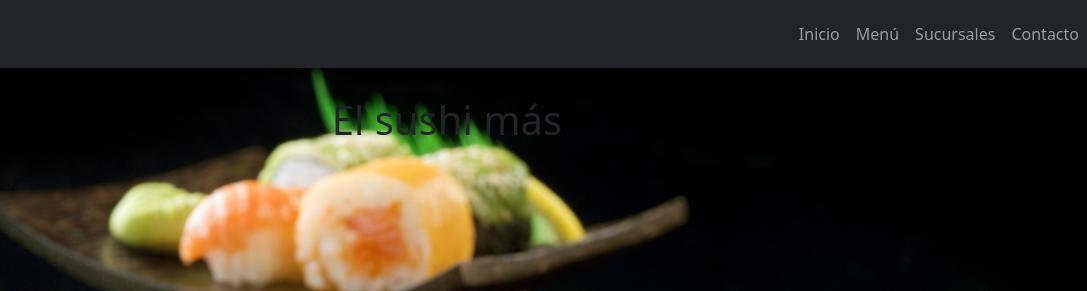
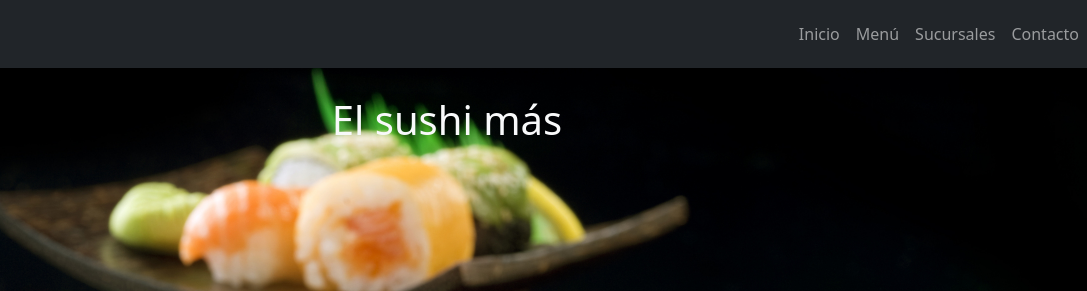
Before and after one commit to Leonelgtzl/Bootstrap, a website built with Parcel: page index.html in a window 1280 px wide. Shown: the top 291 px of the page, 193-1280 px from the left. Built offline with nearby package versions, Linux system fonts and the light colour scheme.

Commit message:
Update 3 files

```diff
--- a/index.html
+++ b/index.html
@@ -77,7 +77,7 @@
     <section class="bg-light">
       <img class="img-fluid h-25" src="src/sushigrande.jpg" alt="Sushi">
       <div class="caption">
-        <h1 class="text-center $gray-100">El sushi más</h1>
+        <h1 class="text-center text-light">El sushi más</h1>
       </div>
     </section>
 
```
Also changed, not shown: dist/index.html.
